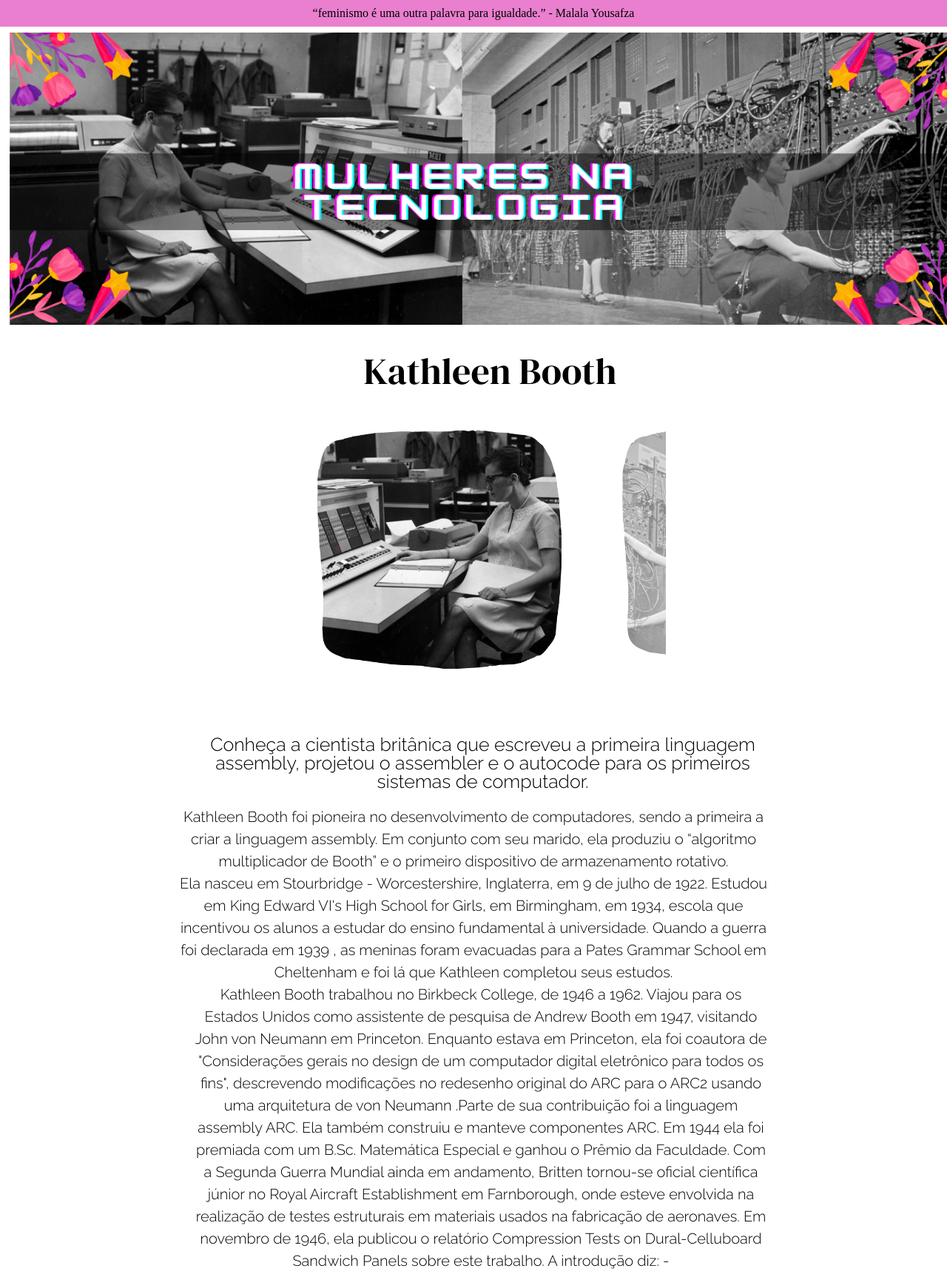
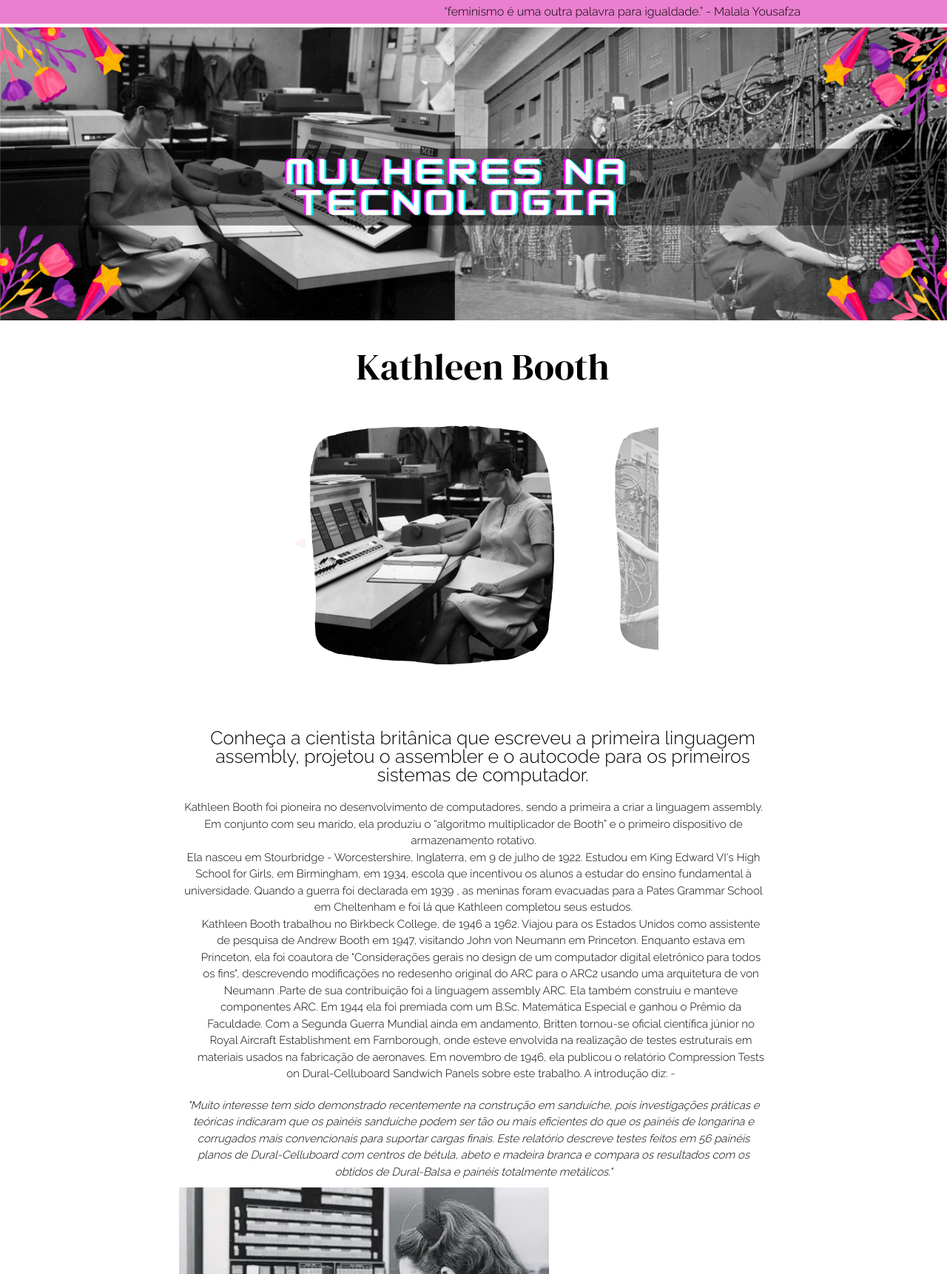
Before and after one commit to samsire/mulheresdatecnologia, a plain HTML site: page index.html in a window 1280 px wide. Shown: the top 1722 px of the page at 74% size. Drawn offline with Linux system fonts and the light colour scheme.

Commit message:
Update estilo.css

```diff
--- a/Assets/css/estilo.css
+++ b/Assets/css/estilo.css
@@ -1,45 +1,47 @@
 * {
-  margin: 0 auto;
+  margin: 0 ;
   padding: 0;
   box-sizing: border-box;
-  padding: 40px;
-  margin-left: 10px;
-  margin-right: 0;
+  padding: 0;
+  align-items: center;
 
-
+}
+@media only screen and (max-device-width: 900px) {
+}
 .body, html {
   background: white;
-   width: 100%;
-   max-width: 900px;
-   max-width: 100%;
   font-family: 'DM Serif Display', serif;
   font-family: 'Raleway', serif;
-   text-align: center;
+  height: 100vh;
+  display: flex;
+  flex-direction: column;
   justify-content: space-between;
-   text-justify: auto;
-   margin: 0 auto;
-   padding: 0;
-   flex-wrap: wrap;
   }
 .header {
-  background-color: azure;
-   box-sizing: border-box;
-   align-items: center;
-   width: 100%;
-   max-width: 800px;
-   padding: 0;
-   justify-content: flex-end;
-   display: inline;
+   background-color:rgb(233, 127, 206);
+   overflow: hidden;
+
    }
 .header--topo {
    background-color:rgb(233, 127, 206);
-  block-size: auto;
-  border: solid 10px rgb(233, 127, 206);
-   font-size: 16px;
-   justify-content: center;
+   padding: 10px;
    text-align: center;
+   width: 100%;
+    max-width: 900px;
+   padding: 8px;
+    margin: 0 auto;
+   display: flex;
+    justify-content: flex-end;
    }
+   .p {
+    align-items: center;
+    text-align: center;
+    padding: 0;
+    flex-direction: column;
+    align-items: center;
+    width: max-content;
 
+   }
   @media screen and (max-width: 685px) {
     .imagem__capa, .imagem__capa1.imagem1, .imagem2{
         display: block;
@@ -49,15 +51,13 @@
    width: 100%;
    height: auto;
    max-width: 100%;
-   padding: 3px;
-   box-sizing: border-box;
-   display: inline-flex;
    align-items: center;
    justify-content: center;
    color:black;
    margin-top: auto;
    flex-wrap: wrap;
    font-size: 25px;
+   text-decoration: none;
 }
 .container {
    position: relative;
@@ -132,6 +132,10 @@
    margin-top: 30px;
    }
 
+   .img {
+    box-sizing: border-box;
+    display: flex;
+   }
   .titulo1 {
     font-family: 'DM Serif Display', serif;
     font-size: 50px;
@@ -161,12 +165,10 @@
 
   }
     .imagem1 {
-      width: 300px;
       max-width: 100%;
-      margin: 6px;
-      padding: 0;
-      display: flex;
-      align-items: center;
+      width: 500px;
+      margin-top: 10px;
+
     }
     .imagem2 {
       width: 600px;
@@ -208,12 +210,12 @@
     align-items: center;
     line-height: 150%;
     display: flex;
-    font-size: 20px;
+    font-size: 15px;
   }
 
   .texto2 {
     font-family: 'Raleway', serif;
-    font-size: 20px;
+    font-size: 15px;
     justify-content: center;
     text-align: center;
     align-items: center;
@@ -229,6 +231,7 @@
     align-items: center;
     line-height: 150%;
     display: flex;
+    font-size: 15px;
   }
   .texto4 {
     font-family: 'Raleway', serif;
@@ -395,4 +398,3 @@
       align-content: center;
     }
   }
-}
```
Lines whose indentation alone changed are shown as unchanged.
